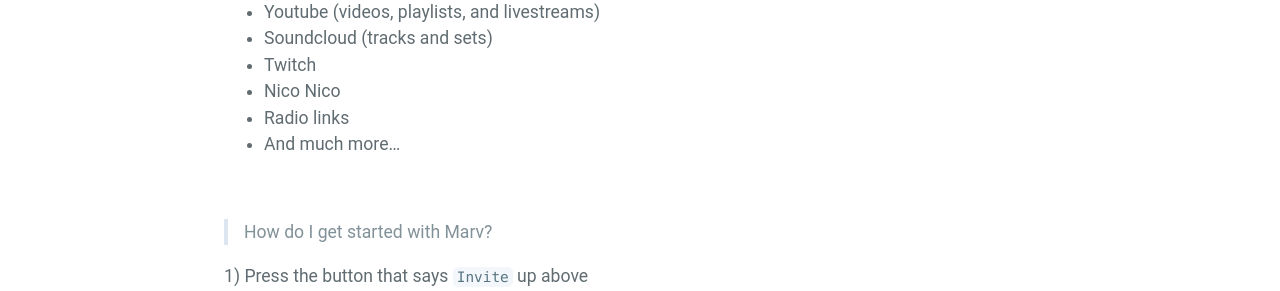
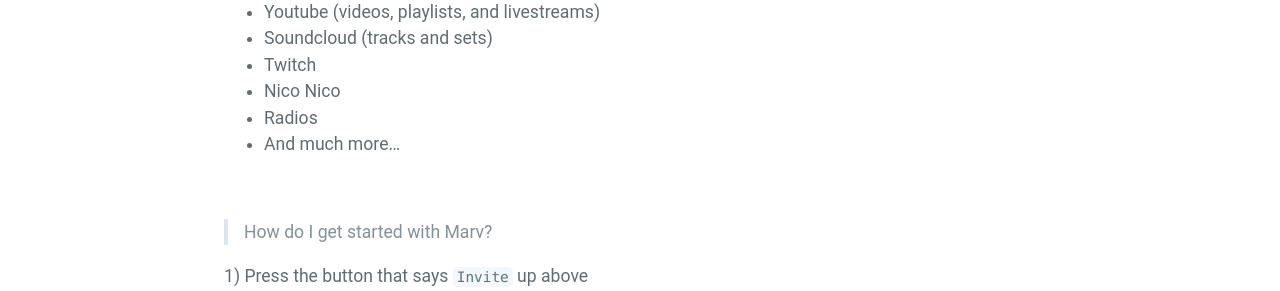
Before and after one commit to mymindishazel/marv-docs, a Jekyll site: the page built from dbots.md, in a window 1280 px wide. Shown: the part 475-766 px from the top of the page. Built offline with Jekyll 4.4.1, drawn with Linux system fonts in a browser that asks for light colours; our own code applies the rules of GitHub Pages for plain Markdown files.

Commit message:
Update dbots.md

```diff
--- a/dbots.md
+++ b/dbots.md
@@ -9,7 +9,7 @@ Marv supporst all major platforms, including...
 - Soundcloud (tracks and sets)
 - Twitch
 - Nico Nico
-- Radio links
+- Radios
 - And much more...
 
 <br>
```
